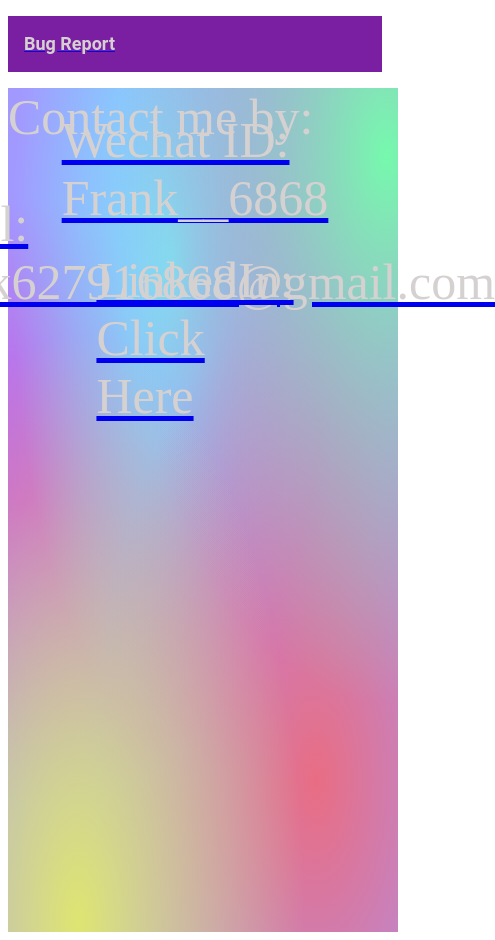
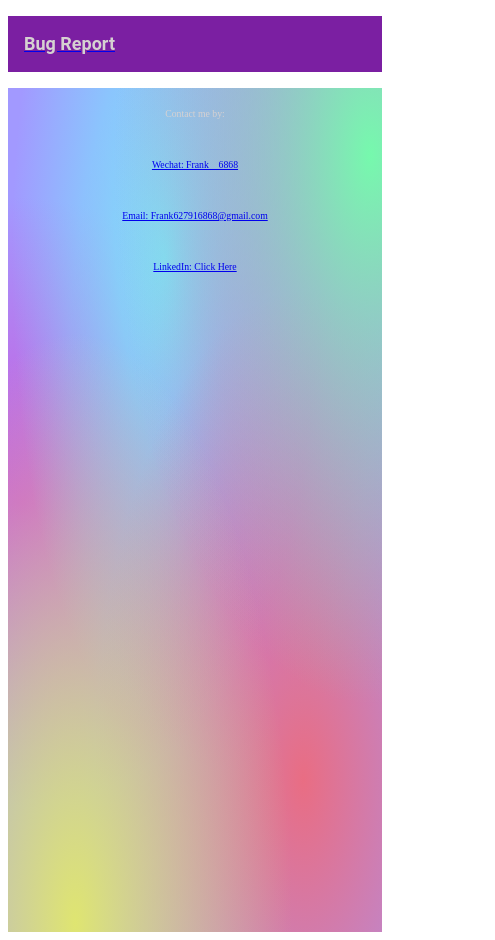
Before and after one commit to Frank62791/AlphaGo-Zero-CUHK-Project, an Angular app in the folder gui/: page /bug-report in a window 390 px wide. Shown: the whole page, 495 px wide, since content can reach past the window. Built offline with nearby package versions, Linux system fonts and the light colour scheme.

Commit message:
feat: responsive user friendly UI

```diff
--- a/gui/src/app/app.module.ts
+++ b/gui/src/app/app.module.ts
@@ -17,6 +17,8 @@ import { FormsModule } from '@angular/forms';
 import { GoGameComponent } from './go-game/go-game.component';
 import { GoBangComponent } from './go-bang/go-bang.component';
 import { BugReportComponent } from './bug-report/bug-report.component';
+import { MatGridListModule } from '@angular/material/grid-list';
+import { MatCardModule } from '@angular/material/card';
 
 @NgModule({
   declarations: [
@@ -37,7 +39,9 @@ import { BugReportComponent } from './bug-report/bug-report.component';
     MatButtonModule,
     MatIconModule,
     FormsModule,
-    MatMenuModule
+    MatMenuModule,
+    MatGridListModule,
+    MatCardModule
 
 
   ],
--- a/gui/src/app/bug-report/bug-report.component.css
+++ b/gui/src/app/bug-report/bug-report.component.css
@@ -1,6 +1,6 @@
 .background {
 	height: 100vh;
-	width: 100vw;
+	width: auto;
 	background: radial-gradient(at 18% 99%, rgb(223, 229, 113) 0px, transparent 50%) repeat scroll 0% 0%,
                 radial-gradient(at 97% 8%, rgb(118, 249, 173) 0px, transparent 50%) repeat scroll 0% 0%,
                 radial-gradient(at 79% 82%, rgb(233, 109, 131) 0px, transparent 50%) repeat scroll 0% 0%,
@@ -9,27 +9,27 @@
                 radial-gradient(at 4% 49%, rgb(203, 88, 218) 0px, transparent 50%) repeat scroll 0% 0%, rgba(0, 0, 0, 0) radial-gradient(at 57% 33%, rgb(218, 83, 228) 0px, #a299ff 50%) repeat scroll 0% 0%;
 }
 
+.font-size {
+    font-size: 2.5vw;
+    text-align:center;
+    color: #d6d1d1;
+    padding: 20px;
+}
 .align {
-    position: absolute;
-    top: 20%;
-    left: 50%;
+    position: relative;
+    top: 30%;
     transform: translate(-50%, -50%);
 }
-.font-size {
-    font-size: 50px;
+.align2 {
+    position: relative;
+    top: 50%;
 
-    color: #d6d1d1;
-}
-.align2 {
-    position: absolute;
-    top: 30%;
-    left: 50%;
     transform: translate(-50%, -50%);
 }
 
 .align3 {
-    position: absolute;
-    top: 40%;
-    left: 50%;
+    position: relative;
+    top: 70%;
+
     transform: translate(-50%, -50%);
 }
--- a/gui/src/app/bug-report/bug-report.component.html
+++ b/gui/src/app/bug-report/bug-report.component.html
@@ -1,13 +1,12 @@
 <div class="background">
-    <div class="font-size">Contact me by:</div>
-    <a class="align" href="https://web.wechat.com/">
-        <div class="font-size">Wechat ID: Frank__6868 </div>
-    </a>
-    <a class="align2"
-        href="https://accounts.google.com/v3/signin/identifier?dsh=S-1308524640%3A1678728358485145&continue=https%3A%2F%2Fmail.google.com%2Fmail%2F&ifkv=AWnogHdGQoPKvWZNGFN-D2c1zEtGB6KLTYNN2CL52cJt3st-gPuvwCx1tiZWsnCjPJg3000qc5Y-ug&rip=1&sacu=1&service=mail&flowName=GlifWebSignIn&flowEntry=ServiceLogin">
-        <div class="font-size">Email: Frank627916868@gmail.com </div>
-    </a>
-    <a class="align3" href="https://www.linkedin.com/in/frank-gyq/">
-        <div class="font-size">LinkedIn: Click Here </div>
-    </a>
+
+    <div fxLayout="row" fxLayoutAlign="center center">
+        <div class="font-size">Contact me by:</div>
+        <div class="font-size"> <a class="align" href="https://web.wechat.com/">Wechat: Frank__6868</a> </div>
+        <div class="font-size"> <a class="align2"href="https://accounts.google.com/v3/signin/identifier?dsh=S-1308524640%3A1678728358485145&continue=https%3A%2F%2Fmail.google.com%2Fmail%2F&ifkv=AWnogHdGQoPKvWZNGFN-D2c1zEtGB6KLTYNN2CL52cJt3st-gPuvwCx1tiZWsnCjPJg3000qc5Y-ug&rip=1&sacu=1&service=mail&flowName=GlifWebSignIn&flowEntry=ServiceLogin">
+                Email: Frank627916868@gmail.com</a> </div>
+        <div class="font-size"> <a class="align3" href="https://www.linkedin.com/in/frank-gyq/">
+                LinkedIn: Click Here</a> </div>
+
+    </div>
 </div>
--- a/gui/src/app/othello-board/othello-board.component.css
+++ b/gui/src/app/othello-board/othello-board.component.css
@@ -10,8 +10,8 @@
   }
 
   .square {
-    width: 70px;
-    height: 70px;
+    width: 4.5vh;
+    height: 4.5vh;
     background-color: green;
     border: 1px solid black;
   }
@@ -32,12 +32,12 @@
     background-color: #4CAF50; /* Green */
     border: none;
     color: white;
-    padding: 18px 48px;
+    padding: 1vh 3vh;
     text-align: center;
     text-decoration: none;
     display: inline-block;
-    font-size: 20px;
-    margin: 8px 4px;
+    font-size: 2vh;
+    margin: 0.8vw 0.4vw;
     cursor: pointer;
     background-color: #b64cba;
   }
@@ -45,8 +45,8 @@
 
   .background {
     display: flex;
-    min-height: 100vh;
-    width: 100vw;
+    height: 100vh;
+    width: auto;
     justify-content: center;
     align-items: center;
     background: linear-gradient(45deg, rgb(26, 1, 117) 0%, rgba(225, 5, 34, 0) 70%) repeat scroll 0% 0%,
```
Also changed, not shown: 1 other file (tests, documents, lock files or other folders).
